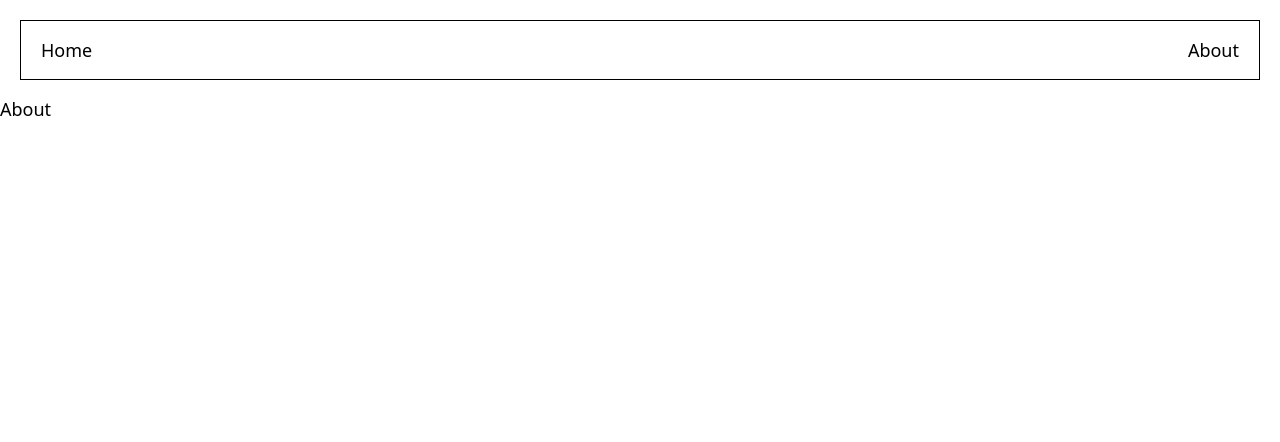
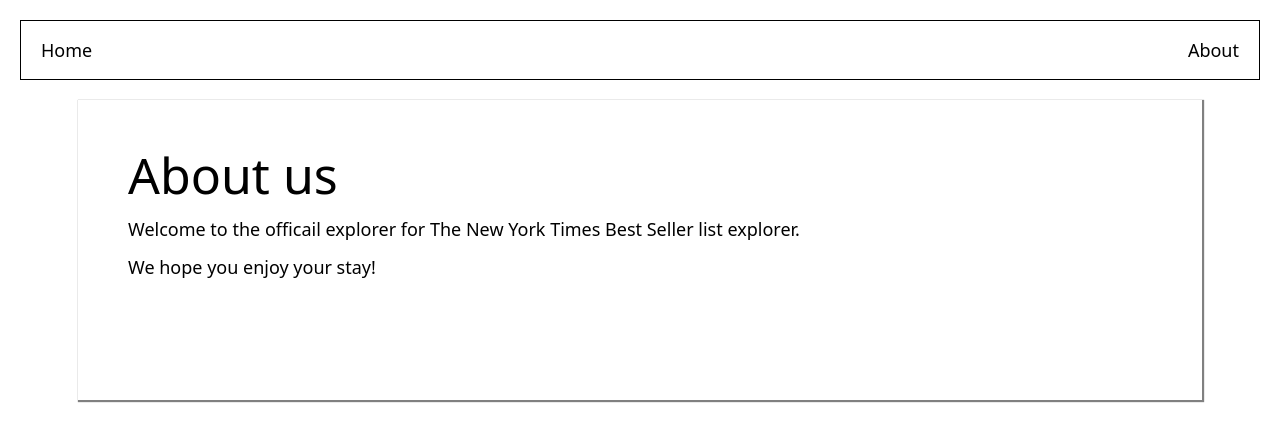
Before and after one commit to zx3923/study-next, a Next.js app: page /about in a window 1280 px wide. Shown: the top 442 px of the page. Built offline with nearby package versions, Linux system fonts and the light colour scheme.

Commit message:
about page

```diff
--- a/src/app/about/page.tsx
+++ b/src/app/about/page.tsx
@@ -1,3 +1,18 @@
+import styles from "../styles/about.module.css";
+
 export default function About() {
-  return <div>About</div>;
+  return (
+    <div className={styles.container}>
+      <div className={styles.box}>
+        <h1>About us</h1>
+        <div>
+          <span>
+            Welcome to the officail explorer for The New York Times Best Seller
+            list explorer.
+          </span>
+          <span>We hope you enjoy your stay!</span>
+        </div>
+      </div>
+    </div>
+  );
 }
--- /dev/null
+++ b/src/app/styles/about.module.css
@@ -0,0 +1,23 @@
+.container {
+  display: flex;
+  justify-content: center;
+}
+
+.box {
+  width: 100%;
+  max-width: 1024px;
+  height: 200px;
+  box-shadow: 1px 1px 1px 1px gray;
+  padding: 50px;
+}
+
+.box h1 {
+  font-size: 50px;
+}
+
+.box div {
+  display: flex;
+  flex-direction: column;
+  gap: 20px;
+  margin-top: 20px;
+}
```
